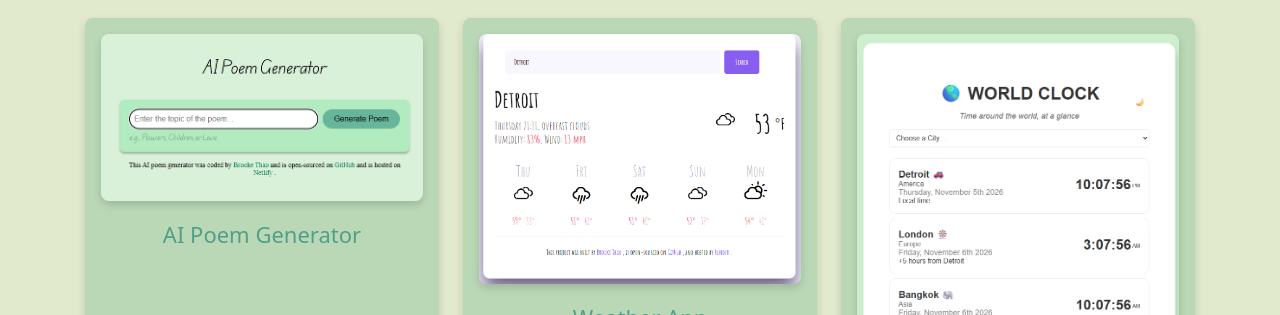
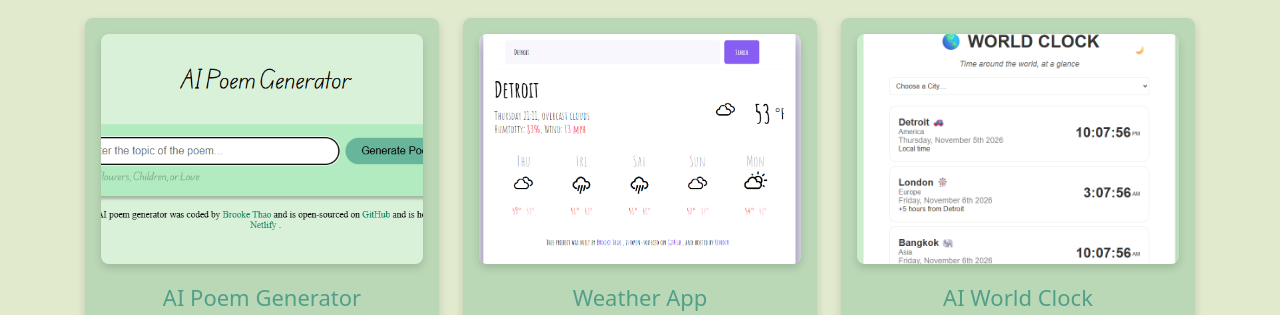
Before and after one commit to gnouy657-cell/Brooke-Portfolio, a website: page about.html in a window 1280 px wide. Shown: the part 485-800 px from the top of the page. Drawn offline with nearby package versions, Linux system fonts and the light colour scheme.

Commit message:
tweaking images

```diff
--- a/style.css
+++ b/style.css
@@ -323,23 +323,11 @@ p {
 .project-image {
   display: block;
   width: 100%;
-  height: auto;
+  height: 230px;
+  object-fit: cover;
   border-radius: 8px;
   margin-bottom: 20px;
   box-shadow: var(--box-shadow);
-}
-
-.poem-image {
-  object-fit: contain;
-}
-
-.weather-image {
-  object-fit: contain;
-}
-
-.world-clock-image {
-  object-fit: contain;
-  object-position: top;
 }
 
 .project-box {
```
